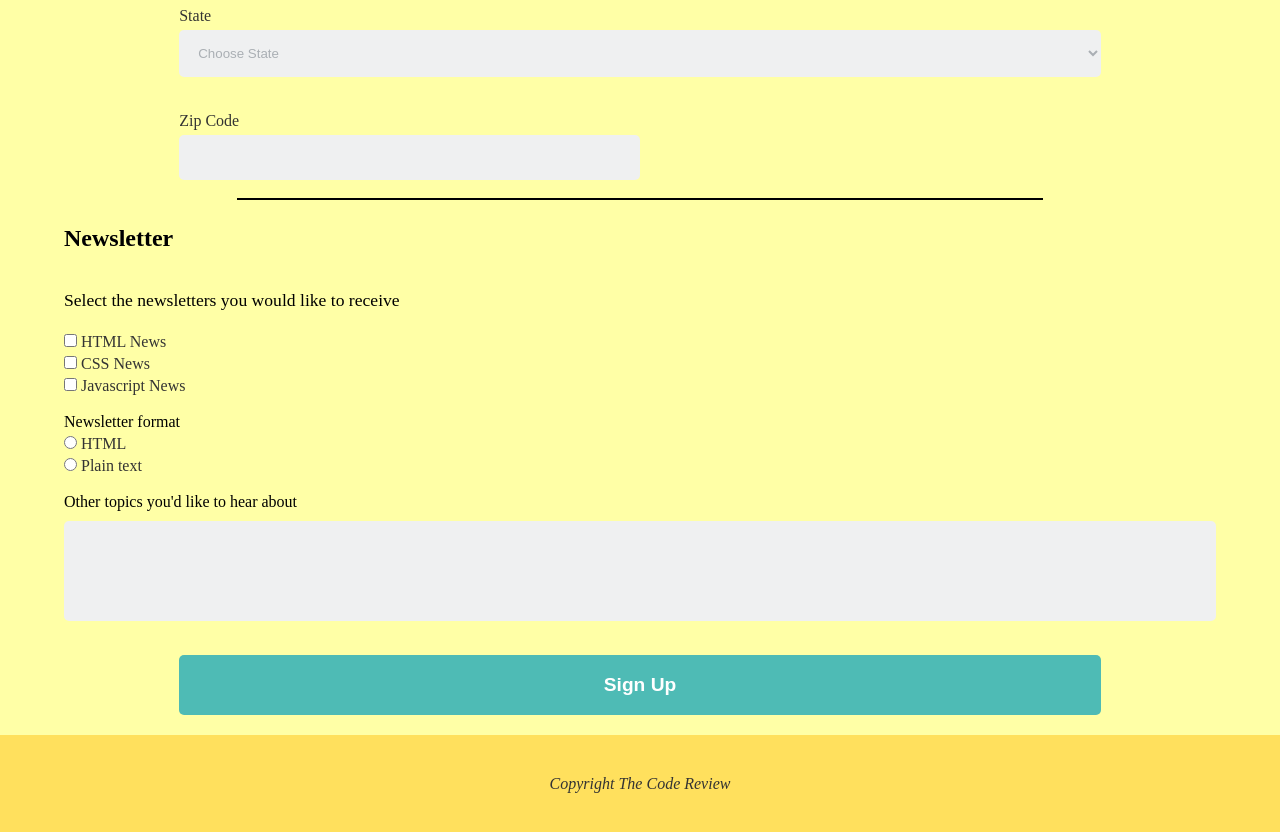
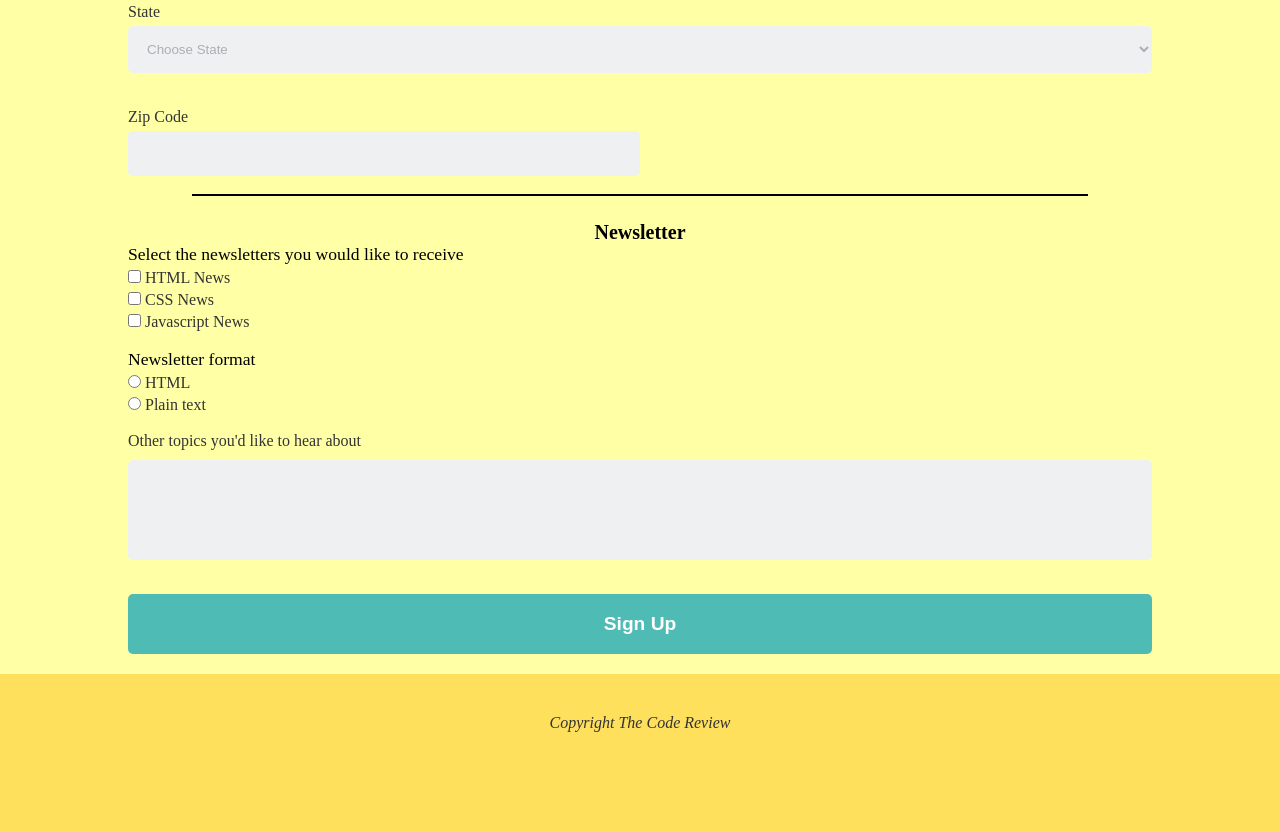
Before and after one commit to allenflo/TECHDEGREE_PROJECT3, a plain HTML site: page index.html in a window 1280 px wide. Shown: the part 704-1536 px from the top of the page. Drawn offline with Linux system fonts and the light colour scheme.

Commit message:
Almost There

```diff
--- a/css/styles.css
+++ b/css/styles.css
@@ -50,7 +50,7 @@ fieldset {
 
 legend {
     font-weight: 800;
-    font-size: 1.5em;
+    font-size: 1.25em;
     margin-bottom: 20px;
     max-width: 75%;
 
@@ -66,12 +66,13 @@ legend {
 
 .formgroup2 {
     margin: 0 auto;
-
+    max-width: 80%;
 }
 
 label {
     margin-top: 15px;
     color: #333;
+
 
 }
 
--- a/index.html
+++ b/index.html
@@ -19,13 +19,13 @@
         <p class="latest"> Get the latest news on how your code is doing right in your inbox</p>
         <hr class="hr1">
         <hr class="hr2">
-    <form class="signupform" action="index.html" method="post">
 
-        <div class="wrapper">
+        <form class="signupform" action="index.html" method="post">
 
         <fieldset>
-            <legend>Contact Information</legend>
-
+            <div class="formgroup">
+                <legend>Contact Information</legend>
+            </div>
 
             <div class="formgroup">
                 <label for="name">Full Name</label>
@@ -121,13 +121,13 @@
             <hr class="hr2">
 
         <fieldset>
-            <legend>Newsletter</legend>
+            <legend class="formgroup2">Newsletter</legend>
 
-            <br>
 
-            <p>Select the newsletters you would like to receive</p>
 
-            <br>
+            <p class="formgroup2">Select the newsletters you would like to receive</p>
+
+
 
             <div class="formgroup2">
                 <input type="checkbox" id="htmlnews" name="html_news">
@@ -146,7 +146,7 @@
 
             <br>
 
-            <span for="newformat">Newsletter format</span>
+            <p class="formgroup2">Newsletter format</p>
 
             <div class="formgroup2">
                 <input type="radio" id="htmlformat" name="htmlorplain" value="HTML">
@@ -156,11 +156,16 @@
             <div class="formgroup2">
                 <input type="radio" id="plainformat" name="htmlorplain" value="Plain">
                 <label for="plainformat">Plain text</label>
+
             </div>
 
             <br>
 
-            <span for="other">Other topics you'd like to hear about</span>
+            <div class="formgroup2">
+                <label for="other" class="formgroup2">Other topics you'd like to hear about</label>
+            </div>
+
+
 
             <div class="formgroup2">
 
@@ -171,8 +176,9 @@
                 <button class="btn" type="submit">Sign Up</button>
             </div>
         </fieldset>
-    </div>
-    </form>
+        </form>
+
+
 
 
     <footer>
```
